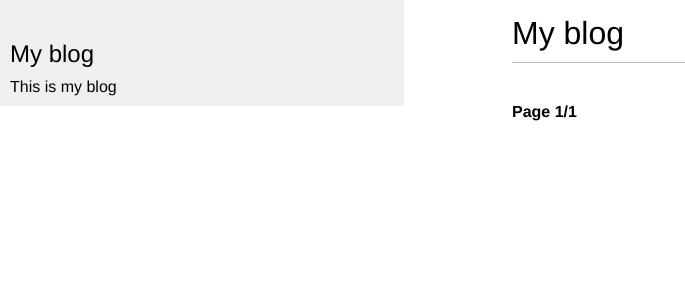
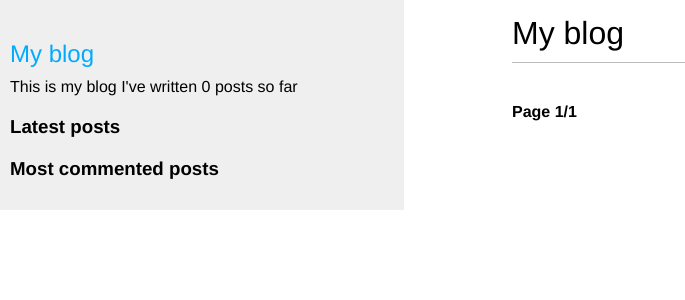
Before and after one commit to TAnd-dev/django_ata_blog, a Django app: page / in a window 1280 px wide. Shown: the top 300 px of the page, without its empty margins (0-685 px from the left). Run offline with Django 5.2, Linux system fonts and the light colour scheme; data that the repository does not hold is empty.

Commit message:
Added last posts and most commented posts to sidebar

```diff
--- a/blog/static/css/blog.css
+++ b/blog/static/css/blog.css
@@ -18,6 +18,14 @@ h1 {
 h2 {
     font-weight: normal;
     margin: 30px 0 10px;
+}
+
+h3 {
+    margin: 20px 0;
+}
+
+ul {
+    margin-left: 20px;
 }
 
 p {
--- a/blog/templates/blog/base.html
+++ b/blog/templates/blog/base.html
@@ -1,3 +1,4 @@
+{% load blog_tags %}
 {% load static %}
 <!DOCTYPE html>
 <html lang="en">
@@ -7,12 +8,26 @@
     <link rel="stylesheet" href="{% static 'css/blog.css' %}"/>
 </head>
 <body>
-    <div id="sidebar">
-        <h2>My blog</h2>
-        <p>This is my blog</p>
-    </div>
-    <div id="content">
-        {% block content %} {% endblock %}
-    </div>
+<div id="sidebar">
+    <a href="/"><h2>My blog</h2></a>
+    <p>
+        This is my blog
+        I've written {% total_posts %} posts so far
+    </p>
+    <h3>Latest posts</h3>
+    {% get_latest_posts 3 %}
+    <h3>Most commented posts</h3>
+    {% get_most_commented_posts 3 as most_commented_posts %}
+    <ul>
+        {% for post in most_commented_posts %}
+        <li>
+            <a href="{{ post.get_absolute_url }}">{{ post.title }}</a>
+        </li>
+        {% endfor %}
+    </ul>
+</div>
+<div id="content">
+    {% block content %}{% endblock %}
+</div>
 </body>
 </html>
--- /dev/null
+++ b/blog/templates/blog/post/latest_posts.html
@@ -0,0 +1,7 @@
+<ul>
+  {% for post in latest_posts %}
+  <li>
+    <a href="{{ post.get_absolute_url }}">{{ post.title }}</a>
+  </li>
+  {% endfor %}
+</ul>
--- /dev/null
+++ b/blog/templatetags/blog_tags.py
@@ -0,0 +1,22 @@
+from django import template
+from django.db.models import Count
+
+from blog.models import Post
+
+register = template.Library()
+
+
+@register.simple_tag
+def total_posts():
+    return Post.published.count()
+
+
+@register.inclusion_tag('blog/post/latest_posts.html')
+def get_latest_posts(count=5):
+    latest_posts = Post.published.order_by('-publish')[:count]
+    return {'latest_posts': latest_posts}
+
+
+@register.simple_tag
+def get_most_commented_posts(count=5):
+    return Post.published.annotate(total_comments=Count('comments')).order_by('-total_comments')[:count]
```
Also changed, not shown: blog/templatetags/__init__.py (added).
